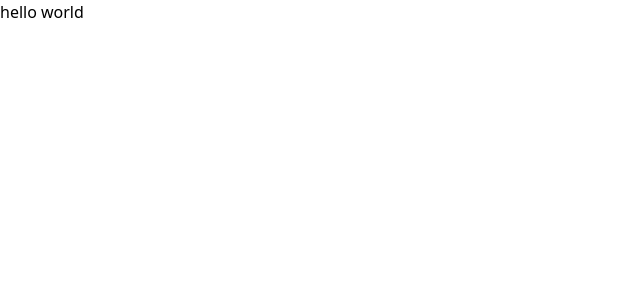
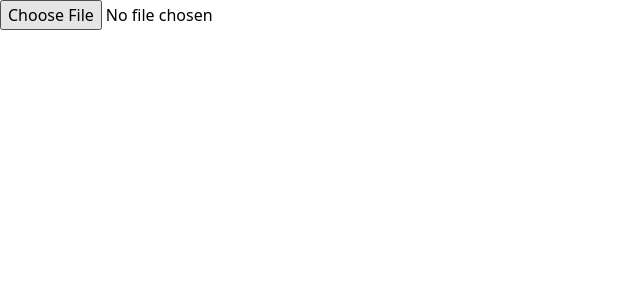
Before and after one commit to MeiYouDu/LearnWebGL, a Vue app: page / in a window 1280 px wide. Shown: the top 300 px of the page, without its empty margins (0-640 px from the left). Built offline with nearby package versions, Linux system fonts and the light colour scheme.

Commit message:
chore: mammoth尝试

```diff
--- a/package.json
+++ b/package.json
@@ -116,6 +116,8 @@
 		"@element-plus/icons-vue": "^2.3.1",
 		"@typescript/vfs": "^1.6.1",
 		"@vueuse/core": "^12.7.0",
+		"@wangeditor/editor": "^5.1.23",
+		"@wangeditor/editor-for-vue": "^5.1.12",
 		"axios": "^1.8.1",
 		"cesium": "1.120.0",
 		"core-js": "^3.40.0",
--- a/src/routes/index.ts
+++ b/src/routes/index.ts
@@ -11,7 +11,7 @@ const routes: Array<RouteRecordRaw> = [
 	{
 		path: "/",
 		name: "root",
-		component: () => import("../views/helloWorld.vue"),
+		component: () => import("../views/helloWorld.tsx"),
 	},
 ];
 
--- /dev/null
+++ b/src/views/helloWorld.tsx
@@ -0,0 +1,45 @@
+import { convertToHtml } from "mammoth";
+import { defineComponent, ref } from "vue";
+
+export default defineComponent({
+	setup() {
+		const docRef = ref<HTMLDivElement>();
+
+		return function () {
+			return (
+				<div class={"h-full w-full"}>
+					<label for={"test"}></label>
+					<input
+						name={"test"}
+						id={"test"}
+						title={"test"}
+						type={"file"}
+						onChange={async (ev: Event) => {
+							const files = (ev.target as HTMLInputElement)
+								.files;
+							if (!files) return;
+							const file = files[0];
+							if (!(file instanceof File)) return;
+							const buffer = await file.arrayBuffer();
+							const html = await convertToHtml(
+								{
+									arrayBuffer: buffer,
+								},
+								{
+									includeDefaultStyleMap: true,
+									// includeEmbeddedStyleMap: true,
+								},
+							);
+							if (docRef.value) {
+								docRef.value.innerHTML = html.value;
+							}
+						}}
+					/>
+					<div
+						ref={docRef}
+						class={"h-[500px] w-[500px]"}></div>
+				</div>
+			);
+		};
+	},
+});
--- a/src/views/helloWorld.vue
+++ /dev/null
@@ -1,7 +0,0 @@
-<script lang="ts" setup></script>
-
-<template>
-	<div id="ttt" class="hello-world">hello world</div>
-</template>
-
-<style scoped lang="scss"></style>
```
Also changed, not shown: 1 other file (tests, documents, lock files or other folders).
